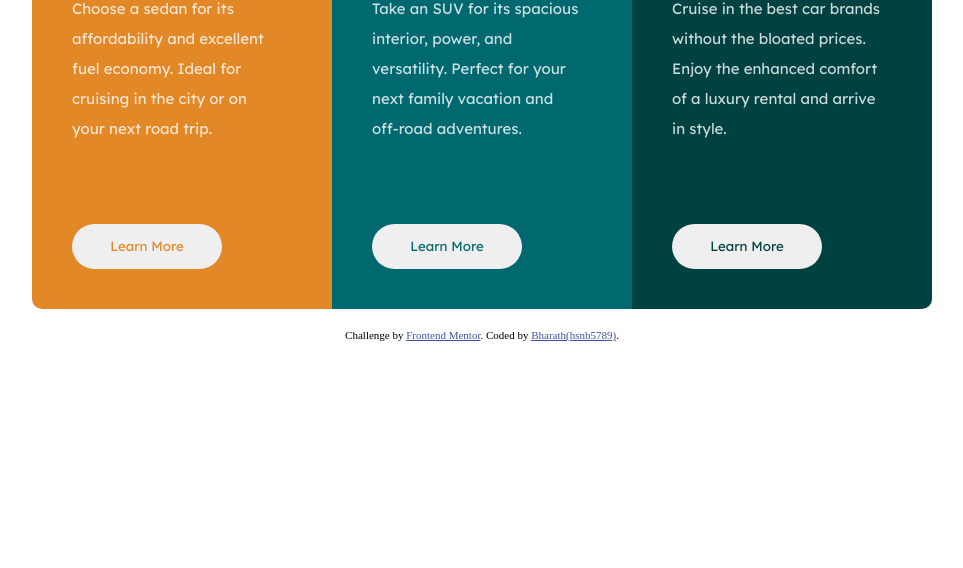
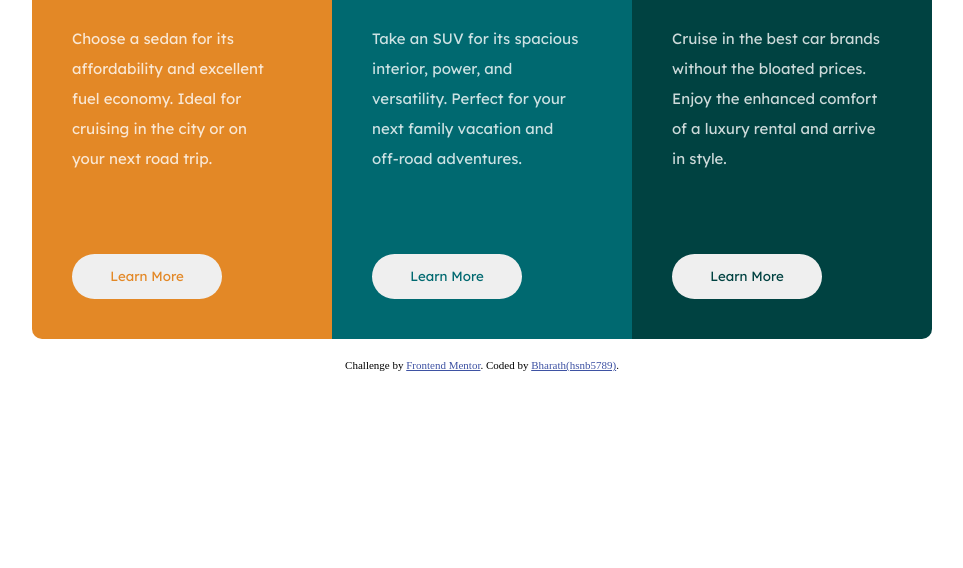
Before and after one commit to hsnb5789/3-column_preview_card_component, a plain HTML site: page index.html in a window 1280 px wide. Shown: the part 232-800 px from the top of the page, without its empty margins (158-1121 px from the left). Drawn offline with Linux system fonts and the light colour scheme.

Commit message:
style.css

```diff
--- a/style.css
+++ b/style.css
@@ -19,13 +19,8 @@ body {
 body {
     display: grid;
     place-items: center;
-    /* grid-column: ; */
-    /* display: flex;
-    justify-content: center;
-    align-items: center; */
     max-height: 100vh;
-    padding: 50px;
-    /* font-size: 15px; */
+    padding:80px 50px;
 }
 
 main {
@@ -34,13 +29,11 @@ main {
     justify-content: center;
     align-items: center;
     margin-bottom: 20px;
-    /* border-radius: 10px 0 0 10px; */
     border-radius: 10px;
     overflow: hidden;
 }
 
 .container {
-    /* position: relative; */
     font-family: var(--font-family2);
     width: 300px;
 }
```
